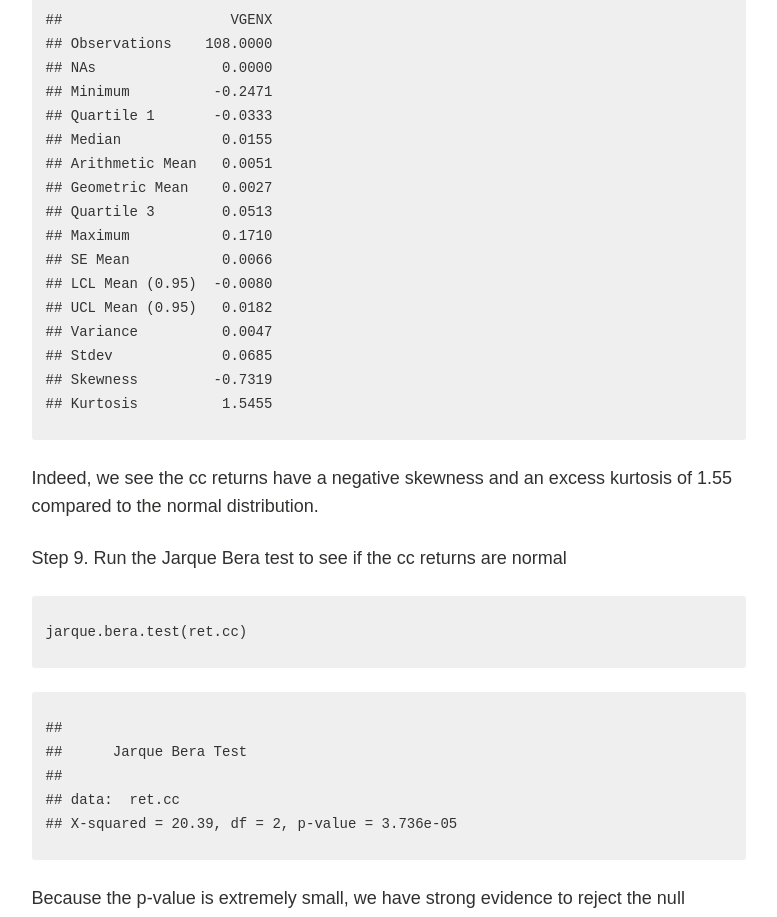
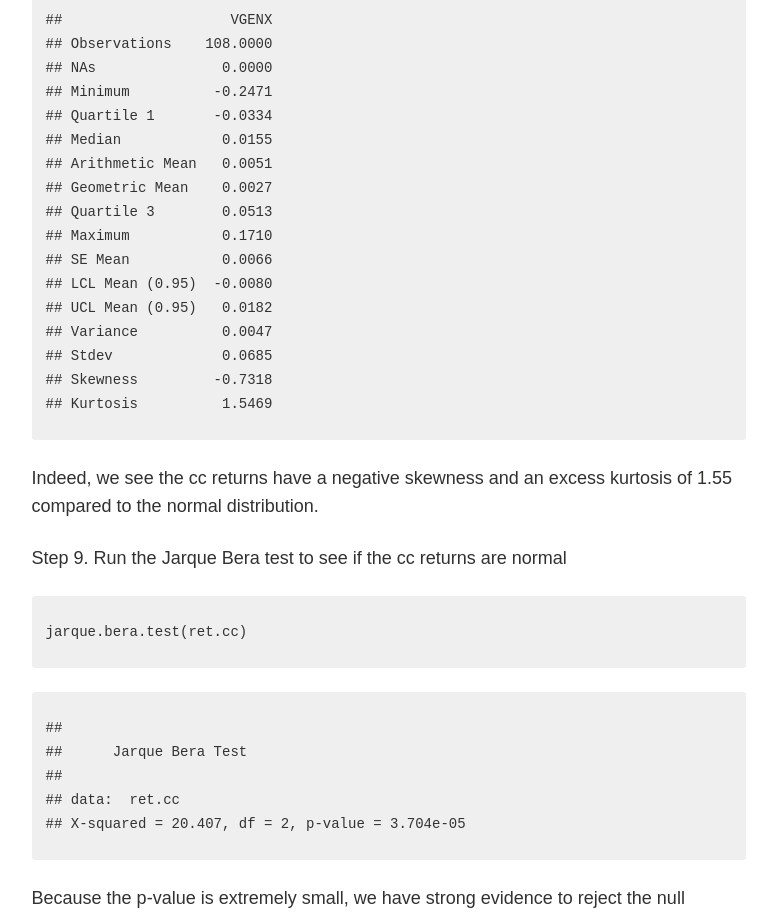
Before and after one commit to gmlang/masterr, a Jekyll site: the page built from _posts/r/2014-10-17-analyze-stock-price-data-using-r-part1.md, in a window 1280 px wide and 1400 px high, scrolled down 4600 px. Shown: the part 248-1165 px from the top of the window, without its empty margins (348-1125 px from the left). Built offline with Jekyll 4.4.1, drawn with Linux system fonts in a browser that asks for light colours; nearby versions of some CDN libraries; comment, search, counter and statistics services are not loaded; some of the changed text lies outside the part shown.

Commit message:
no message

```diff
--- a/_knitr/2014-10-17-analyze-stock-price-data-using-r-part1.Rmd
+++ b/_knitr/2014-10-17-analyze-stock-price-data-using-r-part1.Rmd
@@ -1,13 +1,13 @@
 ---
 layout: post
 title: "Analyze Stock Price Data Using R, Part1"
-date: 2014-10-17 13:48:49 -0400
+date: 2014-10-17
 comments: true
 categories: r
 keywords: "R, PerformanceAnalytics, zoo, tseries, download stock price data using R, analyze stock price data using R"
 published: true
 share: true
-
+ads: true
 ---
 
 Crude oil has been hammered. Yesterday, it hit the lowest price in 2 years. Being a contrarian, I smell the opportunity to buy. My interest is a vanguard energy fund ([VGENX](https://personal.vanguard.com/us/funds/snapshot?FundId=0051&FundIntExt=INT)), which has 95% of its assets invested in oil or oil related sectors. Let's first take a look at its prices and returns histories since Sept 2005.
--- a/_posts/r/2014-10-17-analyze-stock-price-data-using-r-part1.md
+++ b/_posts/r/2014-10-17-analyze-stock-price-data-using-r-part1.md
@@ -131,7 +130,7 @@ table.Stats(ret.cc)
 ## Observations    108.0000
 ## NAs               0.0000
 ## Minimum          -0.2471
-## Quartile 1       -0.0333
+## Quartile 1       -0.0334
 ## Median            0.0155
 ## Arithmetic Mean   0.0051
 ## Geometric Mean    0.0027
@@ -142,8 +141,8 @@ table.Stats(ret.cc)
 ## UCL Mean (0.95)   0.0182
 ## Variance          0.0047
 ## Stdev             0.0685
-## Skewness         -0.7319
-## Kurtosis          1.5455
+## Skewness         -0.7318
+## Kurtosis          1.5469
 {% endhighlight %}
 
 Indeed, we see the cc returns have a negative skewness and an excess kurtosis of 1.55 compared to the normal distribution.
@@ -161,7 +160,7 @@ jarque.bera.test(ret.cc)
 ## 	Jarque Bera Test
 ##
 ## data:  ret.cc
-## X-squared = 20.39, df = 2, p-value = 3.736e-05
+## X-squared = 20.407, df = 2, p-value = 3.704e-05
 {% endhighlight %}
 
 Because the p-value is extremely small, we have strong evidence to reject the null hypothesis that the continously compounded monthly returns for VGENX are normally distributed.
```
Also changed, not shown: other parts of _posts/r/2014-10-17-analyze-stock-price-data-using-r-part1.md (+7 -8 lines), figs/2014-10-17-analyze-stock-price-data-using-r-part1/unnamed-chunk-10-1.png, figs/2014-10-17-analyze-stock-price-data-using-r-part1/unnamed-chunk-10.png (deleted), figs/2014-10-17-analyze-stock-price-data-using-r-part1/unnamed-chunk-5-1.png, figs/2014-10-17-analyze-stock-price-data-using-r-part1/unnamed-chunk-5.png (deleted), figs/2014-10-17-analyze-stock-price-data-using-r-part1/unnamed-chunk-6-1.png, figs/2014-10-17-analyze-stock-price-data-using-r-part1/unnamed-chunk-6.png (deleted), figs/2014-10-17-analyze-stock-price-data-using-r-part1/unnamed-chunk-7-1.png, figs/2014-10-17-analyze-stock-price-data-using-r-part1/unnamed-chunk-7.png (deleted), figs/2014-10-17-analyze-stock-price-data-using-r-part1/unnamed-chunk-9.png (deleted).
